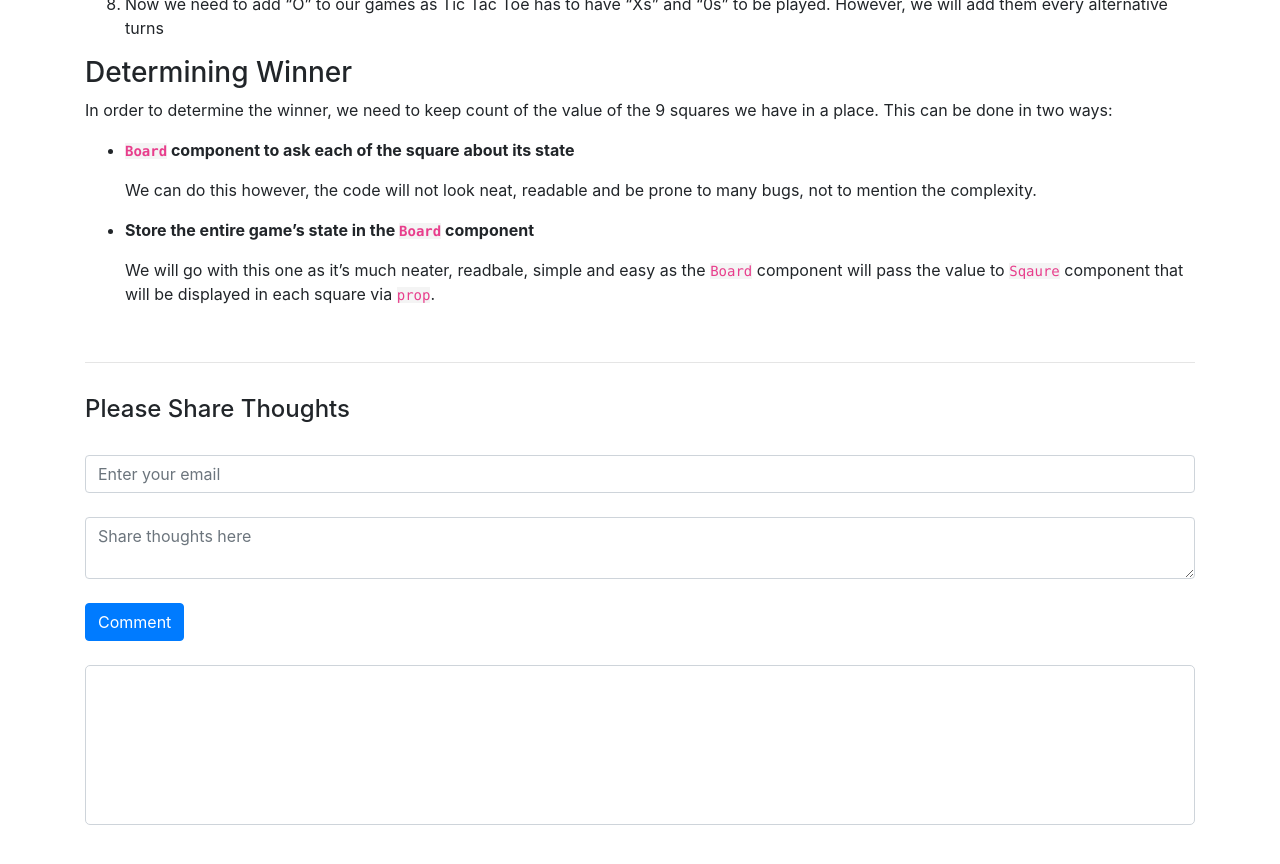
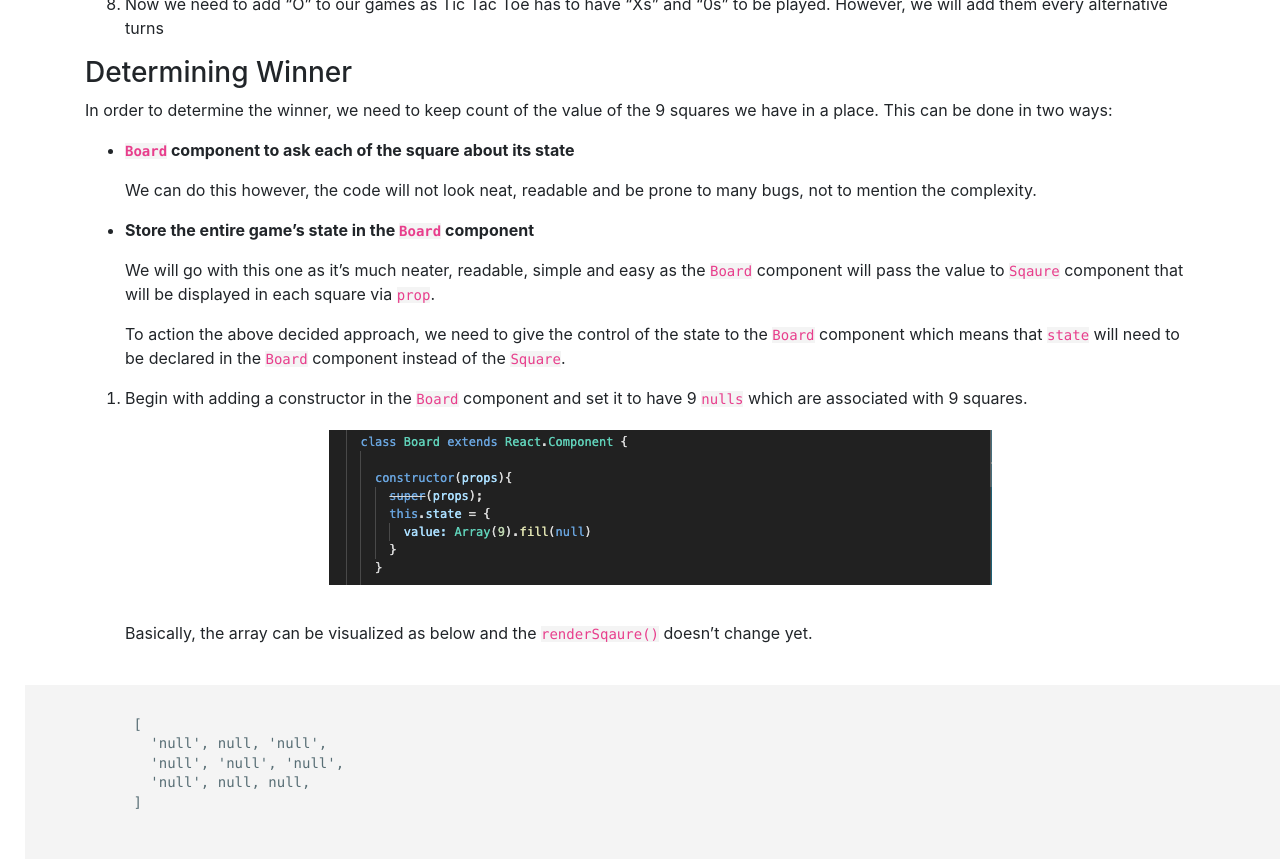
Before and after one commit to zainafzal88/blog, a Jekyll site: the page built from _posts/2020-09-12-react-fundamentals.md, in a window 1280 px wide and 900 px high, scrolled down 11112 px. Shown: the top 864 px of the window. Built offline with Jekyll 4.4.1, drawn with Linux system fonts in a browser that asks for light colours.

Commit message:
react-blog-part-6

````diff
--- a/_posts/2020-09-12-react-fundamentals.md
+++ b/_posts/2020-09-12-react-fundamentals.md
@@ -292,4 +292,19 @@ In order to determine the winner, we need to keep count of the value of the 9 sq
     We can do this however, the code will not look neat, readable and be prone to many bugs, not to mention the complexity.
 * **Store the entire game's state in the `Board` component**
 
-    We will go with this one as it's much neater, readbale, simple and easy as the `Board` component will pass the value to `Sqaure` component that will be displayed in each square via `prop`.
+    We will go with this one as it's much neater, readable, simple and easy as the `Board` component will pass the value to `Sqaure` component that will be displayed in each square via `prop`.
+
+    To action the above decided approach, we need to give the control of the state to the `Board` component which means that `state` will need to be declared in the `Board` component instead of the `Square`.
+
+1. Begin with adding a constructor in the `Board` component and set it to have 9 `nulls` which are associated with 9 squares.
+    <p align="center">
+      <img src="/assets/images/2020-09-12/lifting-state-up.png">
+    </p>
+    Basically, the array can be visualized as below and the `renderSqaure()` doesn't change yet.
+    ```
+    [
+      'null', null, 'null',
+      'null', 'null', 'null',
+      'null', null, null,
+    ]
+    ```
````
Also changed, not shown: assets/images/2020-09-12/lifting-state-up.png (added).
